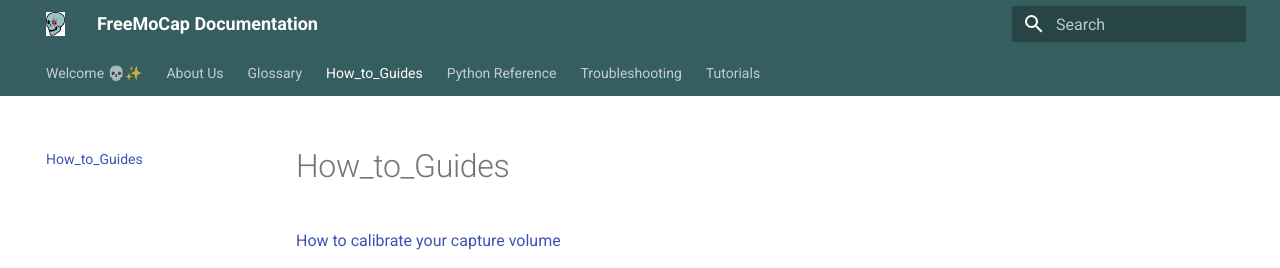
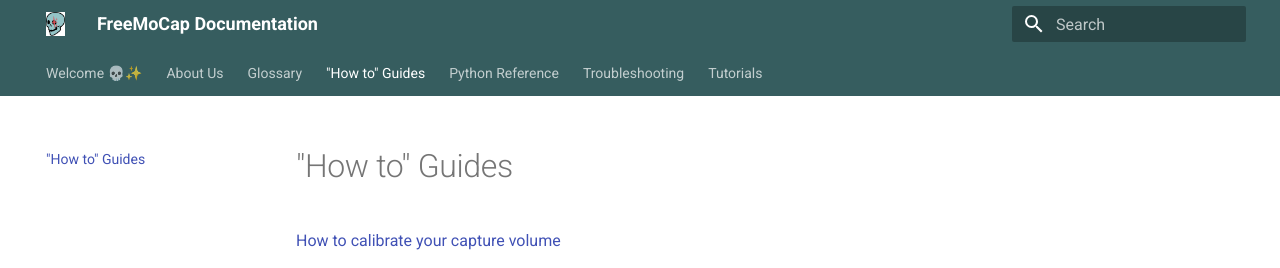
Before and after one commit to freemocap/documentation, an MkDocs documentation site: the page built from docs/how_to_guides.md, in a window 1280 px wide. Shown: the top 268 px of the page. Built offline with MkDocs 1.6.1 and Material for MkDocs 9.7.7, drawn with Linux system fonts in a browser that asks for light colours.

```diff
--- a/docs/how_to_guides.md
+++ b/docs/how_to_guides.md
@@ -1,4 +1,4 @@
-# How_to_Guides
+# "How to" Guides
 
 [How to calibrate your capture volume]()
 
```
